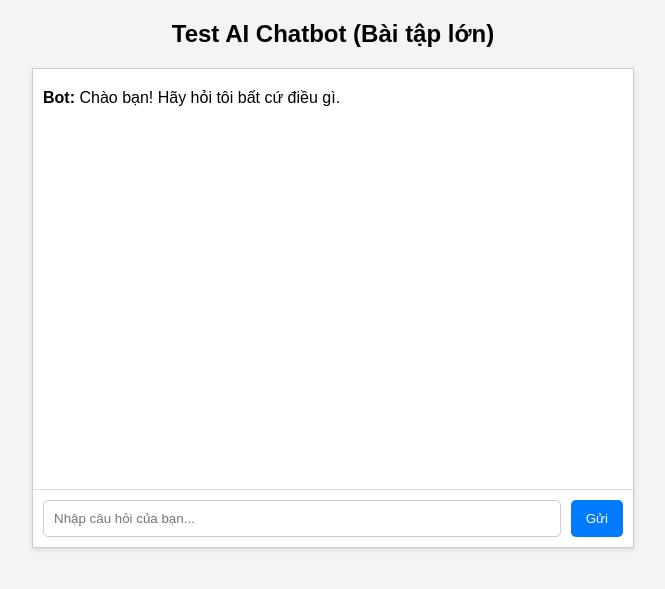
After one commit to Hunggoodboy/Project-python-BTL, a Flask app: page /test-ai in a window 1280 px wide. The commit adds this page. Shown: the top 589 px of the page, without its empty margins (307-972 px from the left). Run offline with Flask 3, Linux system fonts and the light colour scheme.

Commit message:
Thêm tính năng AI

```diff
--- a/app.py
+++ b/app.py
@@ -26,6 +26,8 @@ from routes.routes_delete_product import delete_productbp
 from routes.routes_show_product import show_productbp
 from routes.routes_orders import orders_bp
 from routes.routes_cart import cart_bp
+from routes.routes_AI_chat import AI_chatbp
+
 app = Flask(__name__)
 app.secret_key = '123456'
 
@@ -52,6 +54,7 @@ app.register_blueprint(delete_userbp)
 app.register_blueprint(show_productbp)
 app.register_blueprint(orders_bp)
 app.register_blueprint(cart_bp)
+app.register_blueprint(AI_chatbp)
 
 @app.route('/new-product')
 def new_product():
--- /dev/null
+++ b/routes/routes_AI_chat.py
@@ -0,0 +1,168 @@
+from flask import Blueprint, request, jsonify, render_template
+import google.generativeai as genai
+import os
+
+# --- 1. IMPORT CÁCH KẾT NỐI CSDL CỦA BẠN ---
+# Giả sử file connect.py nằm trong thư mục 'database'
+# (Sửa lại đường dẫn nếu cần)
+from database.connect import get_connect
+
+# --- 2. CẤU HÌNH AI (GIỮ NGUYÊN) ---
+YOUR_API_KEY = "AIzaSyCSuEwJLCPGYhpJC4pHrlqw-ylt3UUIio8"  # <-- Key của bạn
+model = None
+try:
+    genai.configure(api_key=YOUR_API_KEY)
+    # Đảm bảo dùng đúng tên model
+    model = genai.GenerativeModel('models/gemini-2.5-flash')
+    print(">>> ĐÃ CẤU HÌNH GOOGLE AI THÀNH CÔNG! <<<")
+except Exception as e:
+    print(f"LỖI CẤU HÌNH AI: {e}")
+
+# --- 3. BLUEPRINT (GIỮ NGUYÊN) ---
+AI_chatbp = Blueprint('AI_chatbp', __name__,)
+
+
+# --- 4. ROUTE TRANG TEST (GIỮ NGUYÊN) ---
+@AI_chatbp.route('/test-ai')
+def test_ai_page():
+    # 'test_ai.html' phải nằm trong thư mục 'templates'
+    return render_template('test_ai.html')
+
+
+# --- 5. ROUTE XỬ LÝ CHAT (ĐÃ SỬA DÙNG get_connect()) ---
+@AI_chatbp.route('/api/chat-real', methods=['POST'])
+def real_chat():
+    global model
+    if model is None:
+        return jsonify({'reply': 'Lỗi: Mô hình AI chưa được cấu hình.'}), 500
+
+    try:
+        data = request.json
+        user_message = data.get('message')
+        user_message_lower = user_message.lower()
+
+        if not user_message:
+            return jsonify({'reply': 'Bạn chưa hỏi gì cả.'})
+
+        context = "Bạn là trợ lý AI của 'Shop Nhóm 3'."
+
+        conn = None
+        cursor = None
+
+        try:
+            conn = get_connect()
+            cursor = conn.cursor()
+            if("bao nhiêu" in user_message_lower or "tổng" in user_message_lower):
+                if ("quần" in user_message_lower):
+                    # Dùng %s làm placeholder
+                    sql = "SELECT COUNT(*) FROM QLBanQuanAo.SanPham WHERE MoTa LIKE %s"
+                    search_term = "%quần%"
+
+                    # Truyền tham số dưới dạng tuple
+                    cursor.execute(sql, (search_term,))
+                    product_count = cursor.fetchone()[0]
+
+                    context += f" Thông tin từ CSDL: Shop hiện có {product_count} sản phẩm liên quan đến 'quần'."
+
+                elif ("sản phẩm" in user_message_lower):
+                    sql = "SELECT COUNT(*) FROM QLBanQuanAo.SanPham"
+                    cursor.execute(sql)
+                    product_count = cursor.fetchone()[0]
+
+                    context += f" Thông tin từ CSDL: Shop hiện có tổng cộng {product_count} sản phẩm."
+                elif("váy" in user_message_lower):
+                    sql = "SELECT COUNT(*) FROM QLBanQuanAo.SanPham WHERE MoTa LIKE %s"
+                    search_term = "%váy%"
+                    cursor.execute(sql, (search_term,))
+                    product_count = cursor.fetchone()[0]
+
+                    context += f" Thông tin từ CSDL: Shop hiện có {product_count} sản phẩm liên quan đến 'váy'."
+                elif ("áo" in user_message_lower):
+                    sql = "SELECT COUNT(*) FROM QLBanQuanAo.SanPham WHERE MoTa LIKE %s"
+                    search_term = "%áo%"
+                    cursor.execute(sql, (search_term,))
+                    product_count = cursor.fetchone()[0]
+
+                    context += f" Thông tin từ CSDL: Shop hiện có {product_count} sản phẩm liên quan đến 'áo'."
+                elif ("phụ kiện" in user_message_lower):
+                    sql = "SELECT COUNT(*) FROM QLBanQuanAo.SanPham WHERE MoTa LIKE %s "
+                    search_term = "%phụ kiện%"
+                    cursor.execute(sql, (search_term,))
+                    product_count = cursor.fetchone()[0]
+
+                    context += f" Thông tin từ CSDL: Shop hiện có {product_count} sản phẩm liên quan đến 'phụ kiện'."
+            # --- BLOCK 3 (GỢI Ý) ---
+            elif "lạnh" in user_message_lower or "ấm" in user_message_lower or "đông" in user_message_lower:
+
+                sql = "SELECT * FROM QLBanQuanAo.SanPham WHERE Season Like %s"
+                season = 'Winter'
+                cursor.execute(sql, (season,))
+
+                product_list = cursor.fetchall()
+                if product_list:
+                    context += f" Thông tin từ CSDL: Khi trời lạnh, shop có một số sản phẩm rất hợp như: "
+                    product_names = [product[2] for product in product_list]
+                    # product_link =
+                    context += f" {', '.join(product_names)}. (LỆNH CHO AI: Trả lời khách, liệt kê CÁC SẢN PHẨM NÀY, mỗi sản phẩm 1 dòng, có gạch đầu dòng '*' ở trước.)"
+                else:
+                    context += " Thông tin từ CSDL: Shop tạm thời hết các mặt hàng giữ ấm."
+            elif "nóng" in user_message_lower or "mát" in user_message_lower or "hè" in user_message_lower:
+
+                sql = "SELECT * FROM QLBanQuanAo.SanPham WHERE Season Like %s or Season is null"
+                season = 'Summer'
+                cursor.execute(sql, (season,))
+
+                product_list = cursor.fetchall()
+                if product_list:
+                    context += f" Thông tin từ CSDL: Khi trời nóng, shop có một số sản phẩm rất hợp như: "
+                    product_names = [product[2] for product in product_list]
+                    # product_link =
+                    context += f" {', '.join(product_names)}. (LỆNH CHO AI: Trả lời khách, liệt kê CÁC SẢN PHẨM NÀY, mỗi sản phẩm 1 dòng, có gạch đầu dòng '*' ở trước.)"
+                else:
+                    context += " Thông tin từ CSDL: Shop tạm thời hết các mặt hàng mát."
+            elif "mới nhập" in user_message_lower or "thịnh hành" in user_message_lower or "new" in user_message_lower:
+                sql = ("SELECT * FROM QLBanQuanAo.SanPham WHERE NgayNhap >= SUBDATE(CURDATE(), INTERVAL 30 DAY)")
+                cursor.execute(sql)
+                product_list = cursor.fetchall()
+
+                if product_list:
+                    context += f" Thông tin từ CSDL: Shop có một số sản phẩm mới về như: "
+                    product_names = [product[2] for product in product_list]
+                    # product_link =
+                    context += f" {', '.join(product_names)}. (LỆNH CHO AI: Trả lời khách, liệt kê CÁC SẢN PHẨM NÀY, mỗi sản phẩm 1 dòng, có gạch đầu dòng '*' ở trước.)"
+                else:
+                    context += " Thông tin từ CSDL: Shop tạm thời hết các mặt hàng mát."
+        except Exception as db_error:
+            print(f"Lỗi truy vấn CSDL (Raw SQL): {db_error}")
+            context += " (Đã xảy ra lỗi khi truy vấn CSDL.)"
+
+        finally:
+            # --- RẤT QUAN TRỌNG: LUÔN ĐÓNG KẾT NỐI ---
+            if cursor:
+                cursor.close()
+            if conn:
+                conn.close()
+
+        # 6. Tạo câu lệnh cuối cùng cho AI (Prompt Engineering)
+        final_prompt = f"""
+        Nhiệm vụ: Bạn là trợ lý AI tên là 'Bot' của 'Shop Nhóm 3'.
+        Hãy trả lời câu hỏi của khách hàng một cách thân thiện, ngắn gọn và *CHỈ* dựa vào thông tin được cung cấp.
+
+        --- BỐI CẢNH (DỮ LIỆU TỪ CSDL CỦA SHOP) ---
+        {context}
+        ---
+
+        Câu hỏi của khách: "{user_message}"
+
+        Trả lời:
+        """
+
+        # 7. Gửi câu lệnh ĐÃ CÓ BỐI CẢNH cho AI
+        print(f"--- Đang gửi prompt tới AI: {final_prompt} ---")
+        response = model.generate_content(final_prompt)
+
+        return jsonify({'reply': response.text})
+
+    except Exception as e:
+        print(f"Lỗi khi gọi Google AI: {e}")
+        return jsonify({'reply': 'Xin lỗi, AI đang bị lỗi. Vui lòng thử lại.'}), 500
--- a/routes/routes_order_details.py
+++ b/routes/routes_order_details.py
@@ -1,4 +1,4 @@
-from flask import Blueprint, redirect, session, flash, url_for, request
+from flask import Blueprint, redirect, session, flash, url_for, request, render_template
 from database.connect import get_connect
 
 order_detailsbp = Blueprint('order_details', __name__)
--- a/routes/routes_orders.py
+++ b/routes/routes_orders.py
@@ -3,6 +3,7 @@ from database.connect import get_connect
 orders_bp = Blueprint('orders', __name__)
 
 @orders_bp.route('/orders')
+
 def show_orders():
 
     conn = get_connect()
--- a/templates/productDetail.html
+++ b/templates/productDetail.html
@@ -85,7 +85,7 @@
                 <img id="modal-main-img" src="{{url_for('static', filename = product.HinhAnh)}}" alt="{{ product.name }}">
                 <div class="price-stock">
                     <p>Giá: {{ "{:,.0f}".format(product.Gia) }}₫</p>
-                    <p>Số còn trong kho: <span id="stock-count">{{ product.stock }}</span></p>
+                    <p>Số còn trong kho: <span id="stock-count">{{ product.SoLuongcon }}</span></p>
                 </div>
             </div>
 
@@ -112,7 +112,9 @@
 
             <div class="modal-footer">
                 <button class="add-cart" id="modal-add-cart">Thêm vào giỏ hàng</button>
+
                 <button class="buy-now" id="modal-buy-now">Đặt hàng</button>
+
             </div>
         </div>
     </div>
--- /dev/null
+++ b/templates/test_ai.html
@@ -0,0 +1,157 @@
+<!DOCTYPE html>
+<html lang="vi">
+<head>
+    <meta charset="UTF-8">
+    <meta name="viewport" content="width=device-width, initial-scale=1.0">
+    <title>Test Chatbot AI</title>
+    <style>
+        body {
+            font-family: Arial, sans-serif;
+            margin: 20px;
+            background-color: #f4f4f4;
+        }
+        h2 {
+            text-align: center;
+        }
+        #chat-container {
+            max-width: 600px;
+            margin: 0 auto;
+            border: 1px solid #ccc;
+            background-color: #fff;
+            box-shadow: 0 2px 5px rgba(0,0,0,0.1);
+        }
+        #chat-box {
+            height: 400px;
+            overflow-y: auto;
+            border-bottom: 1px solid #ddd;
+            padding: 10px;
+        }
+        #chat-box p {
+            margin: 10px 0;
+        }
+        #chat-input-area {
+            display: flex;
+            padding: 10px;
+        }
+        #chat-input {
+            flex-grow: 1;
+            padding: 10px;
+            border: 1px solid #ccc;
+            border-radius: 5px;
+        }
+        #send-button {
+            padding: 10px 15px;
+            margin-left: 10px;
+            background-color: #007bff;
+            color: white;
+            border: none;
+            border-radius: 5px;
+            cursor: pointer;
+        }
+        #send-button:hover {
+            background-color: #0056b3;
+        }
+    </style>
+</head>
+<body>
+
+    <h2>Test AI Chatbot (Bài tập lớn)</h2>
+
+    <div id="chat-container">
+        <div id="chat-box">
+            <p><strong>Bot:</strong> Chào bạn! Hãy hỏi tôi bất cứ điều gì.</p>
+        </div>
+        <div id="chat-input-area">
+            <input type="text" id="chat-input" placeholder="Nhập câu hỏi của bạn...">
+            <button id="send-button">Gửi</button>
+        </div>
+    </div>
+
+    <script>
+        // Đợi cho trang tải xong
+        document.addEventListener("DOMContentLoaded", function() {
+
+            // Lấy các phần tử HTML
+            const chatBox = document.getElementById("chat-box");
+            const chatInput = document.getElementById("chat-input");
+            const sendButton = document.getElementById("send-button");
+
+            // Xử lý khi bấm nút "Gửi"
+            sendButton.addEventListener("click", sendMessage);
+
+            // Xử lý khi gõ phím "Enter"
+            chatInput.addEventListener("keypress", function(event) {
+                if (event.key === "Enter") {
+                    sendMessage();
+                }
+            });
+
+            async function sendMessage() {
+                const userMessage = chatInput.value.trim();
+
+                // Nếu không có tin nhắn thì không làm gì
+                if (!userMessage) {
+                    return;
+                }
+
+                // 1. Hiển thị tin nhắn của người dùng lên chat box
+                addMessageToChatBox("Bạn", userMessage);
+
+                // Xóa nội dung trong ô input
+                chatInput.value = "";
+
+                // Hiển thị tạm "Bot đang suy nghĩ..."
+                addMessageToChatBox("Bot", "Đang suy nghĩ...", true);
+
+                try {
+                    // 2. Gửi tin nhắn đến Backend (file Flask của bạn)
+                    const response = await fetch('/api/chat-real', {
+                        method: 'POST',
+                        headers: {
+                            'Content-Type': 'application/json',
+                        },
+                        body: JSON.stringify({ message: userMessage })
+                    });
+
+                    if (!response.ok) {
+                        throw new Error('Lỗi mạng hoặc server');
+                    }
+
+                    const data = await response.json();
+                    const aiReply = data.reply;
+
+                    // 3. Xóa "Đang suy nghĩ..." và hiển thị câu trả lời của Bot
+                    removeLoadingMessage();
+                    addMessageToChatBox("Bot", aiReply);
+
+                } catch (error) {
+                    console.error('Lỗi khi gọi API:', error);
+                    removeLoadingMessage();
+                    addMessageToChatBox("Bot", "Xin lỗi, tôi gặp lỗi rồi. Vui lòng thử lại.");
+                }
+            }
+
+            // Hàm để thêm tin nhắn vào chat box
+            function addMessageToChatBox(sender, message, isLoading = false) {
+                const p = document.createElement("p");
+                p.innerHTML = `<strong>${sender}:</strong> ${message}`;
+                if (isLoading) {
+                    p.id = "loading-message";
+                }
+                chatBox.appendChild(p);
+                // Cuộn xuống tin nhắn mới nhất
+                chatBox.scrollTop = chatBox.scrollHeight;
+            }
+
+            // Hàm để xóa tin nhắn "Đang suy nghĩ..."
+            function removeLoadingMessage() {
+                const loadingMsg = document.getElementById("loading-message");
+                if (loadingMsg) {
+                    loadingMsg.remove();
+                }
+            }
+        });
+    </script>
+
+</body>
+</html>
```
Also changed, not shown: Database_final.sql (deleted, +0 -27 lines), connect.py (deleted, +0 -17 lines), models.py (deleted, +0 -8 lines), routes/models.py (added, +25 -0 lines), __init__.py (added).
